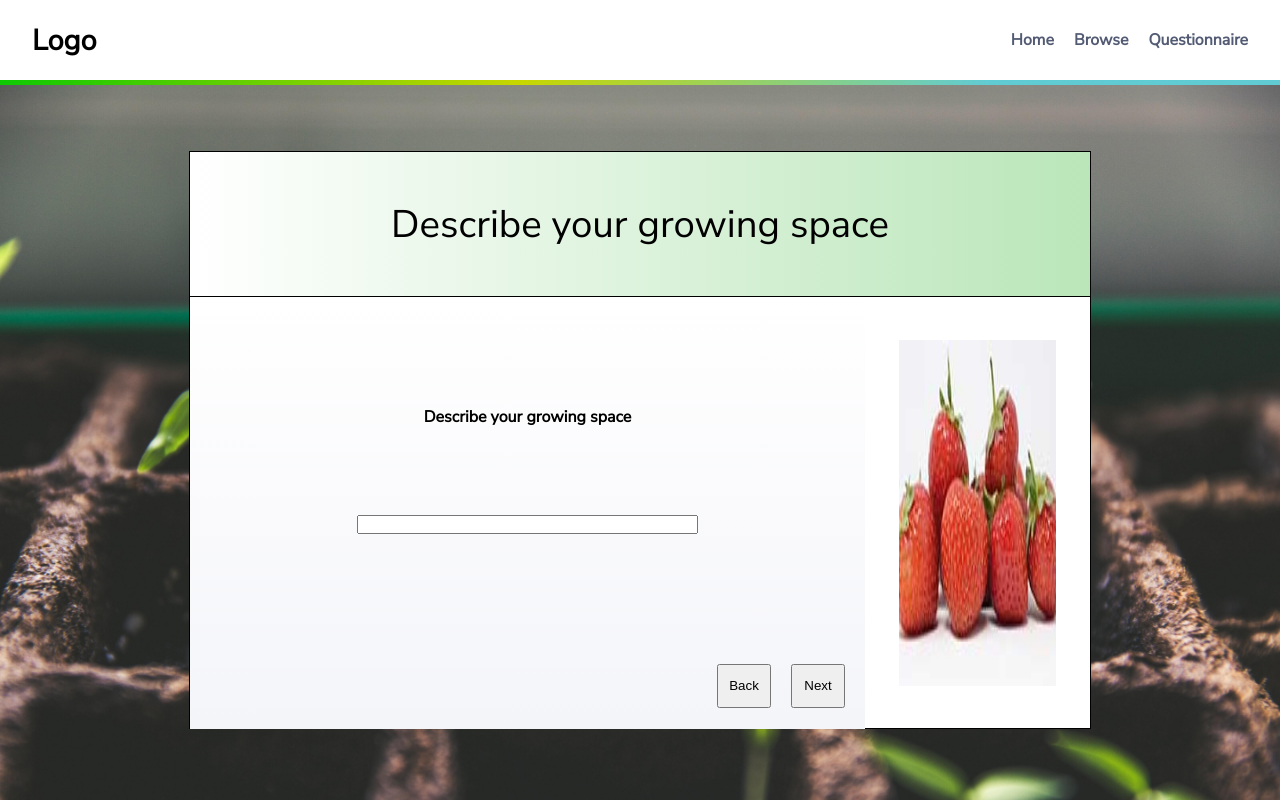
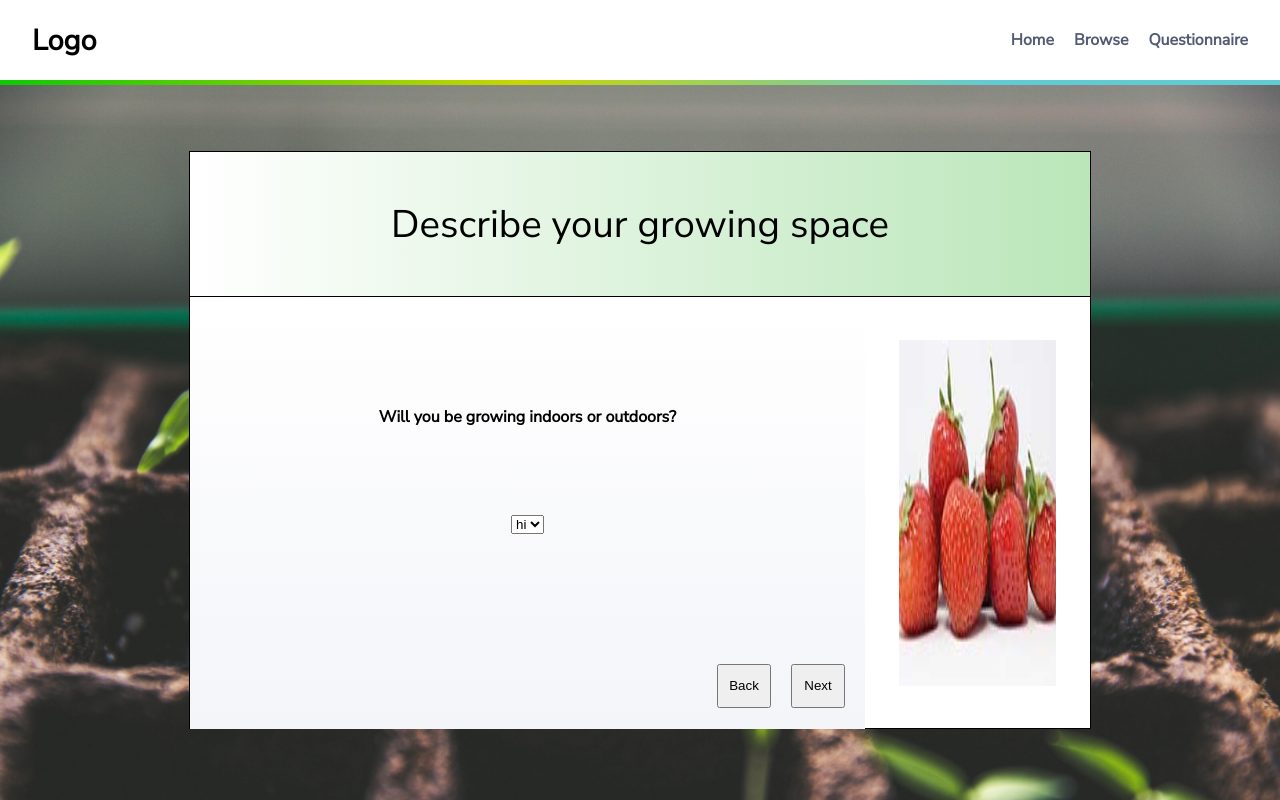
Before and after one commit to SchoolOfCode/w15_collaborative-react-project-fruit-veggie-grow-pro-team-i, a React (Create React App) app in the folder veggie_fruit_growpros/: page / in a window 1280 px wide. Both pictures are taken after a click on the button "Next". Built offline with nearby package versions, Linux system fonts and the light colour scheme.

Commit message:
added buttons to work

```diff
--- a/veggie_fruit_growpros/src/components/Questionnaire/Input/Input.js
+++ b/veggie_fruit_growpros/src/components/Questionnaire/Input/Input.js
@@ -1,13 +1,37 @@
+import { useState } from "react"
 
-const Input = ({setProfile,header}) => {
+const Input = ({setProfile,header,InlineVar,InlineVar2}) => {
     // Changing display of select element
 
+    // setProfile(e.target.value)
+    let userName
 
+    function getUserValue(input){//<< getting users input
+        console.log(input)
+        if(header === "What's your name?"){
+            userName=input
+        }
+        if(header === "Will you be growing indoors or outdoors?"){
+            console.log("1 , 2 , 3")
+        }
+        if(header === "Describe your current situation"){
+
+        }
+    }
+
+    console.log(header)
     return (
         <div className="QInputBoxsContainer">
+
             <h4>{header}</h4>
-            <input className="QInputBoxsContainer-InputBoxs" type={"text"} onChange={(e)=>{setProfile(e.target.value)}}>
+
+            <input style={{display:InlineVar2}} className="QInputBoxsContainer-InputBoxs" type={"text"} onChange={(e)=>{getUserValue(e.target.value)}}>
             </input>
+
+            <select style={{display:InlineVar}} name="" id="">
+                <option value="">hi</option>
+            </select>
+
         </div>
      );
 }
--- a/veggie_fruit_growpros/src/components/Questionnaire/Questionnaire.js
+++ b/veggie_fruit_growpros/src/components/Questionnaire/Questionnaire.js
@@ -52,6 +52,7 @@ const Questionnaire = ({changePage,setChangePage}) => {
     })
 
     let [InlineVar,setInlineVar] = useState("none");
+    let [InlineVar2,setInlineVar2] = useState("inline-block");
 
     let [i, setI] = useState(0);
     function changePageQ(plusOrMinus){
@@ -63,11 +64,16 @@ const Questionnaire = ({changePage,setChangePage}) => {
         }else{
             setI(i= i - 1)
         }
-
-
-        if(i === 0){setInlineVar("none");
-        }else{
+        if(i === 0){
+            setInlineVar("none");
+            setInlineVar2("inline-block")
+        }else if(i === 1){
             setInlineVar("inline-block");
+            setInlineVar2("none")
+        }else if(i === 2){
+            setInlineVar("inline-block");
+        }else if(i === 3){
+            setInlineVar("none");
         }
         console.log(i)
 
@@ -83,13 +89,13 @@ const Questionnaire = ({changePage,setChangePage}) => {
 
                 <section className="QInputContainer">
 
-                    <Input header={QNumber[i].header} />
+                    <Input header={QNumber[i].questionOne} InlineVar={InlineVar} InlineVar2={InlineVar2}/>
 
                     <section className="QButtonContainer">
 
                         <button onClick={(e) => {changePageQ(false)}} style={{display:InlineVar}}>{QNumber[i].buttonOne}</button>
 
-                        <button onClick={(e) => {changePageQ(true)}}>{QNumber[i].buttonTwo}</button>
+                        <button onClick={(e) => {changePageQ(true)}} >{QNumber[i].buttonTwo}</button>
                     </section>
 
 
```
